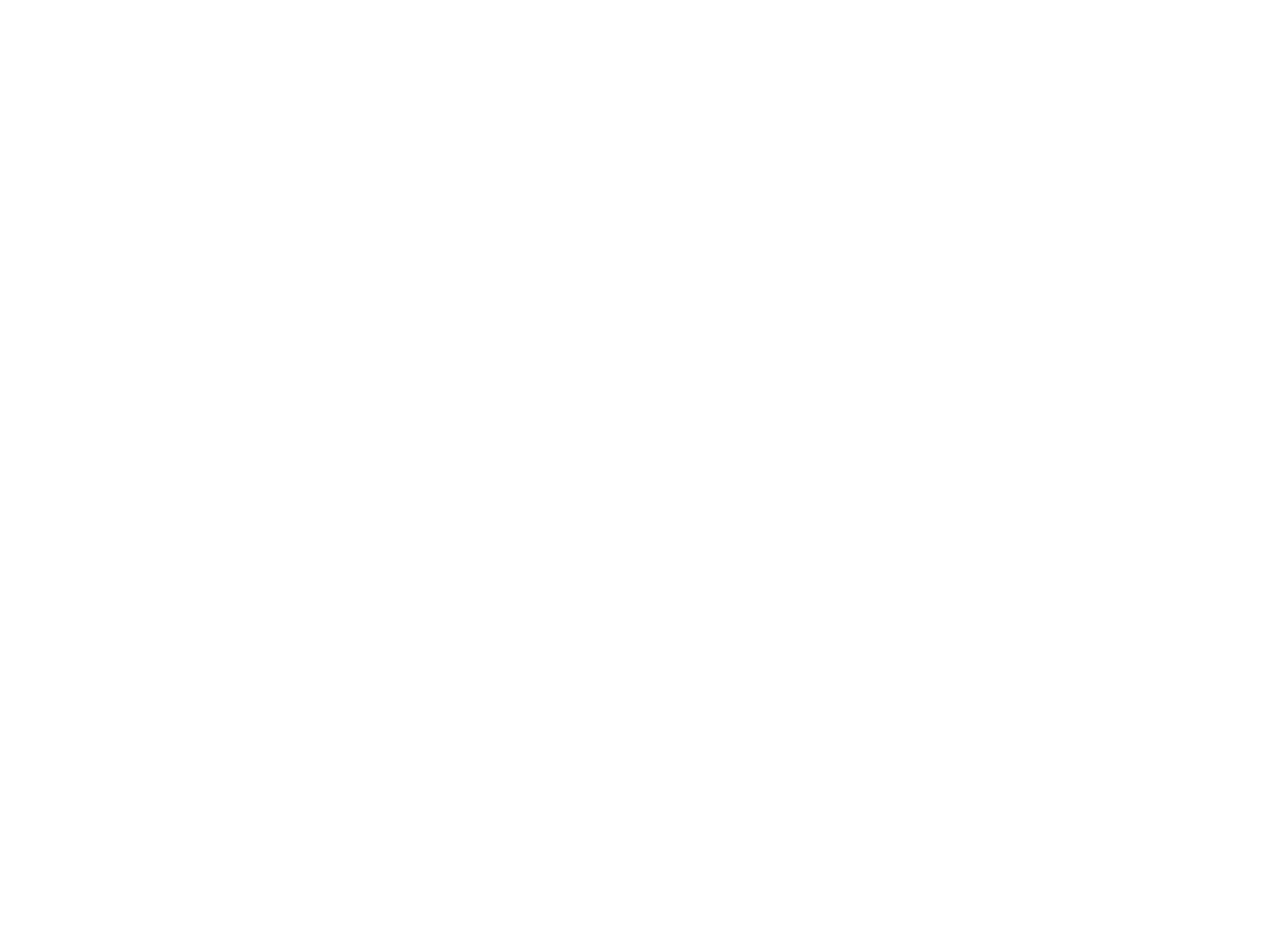
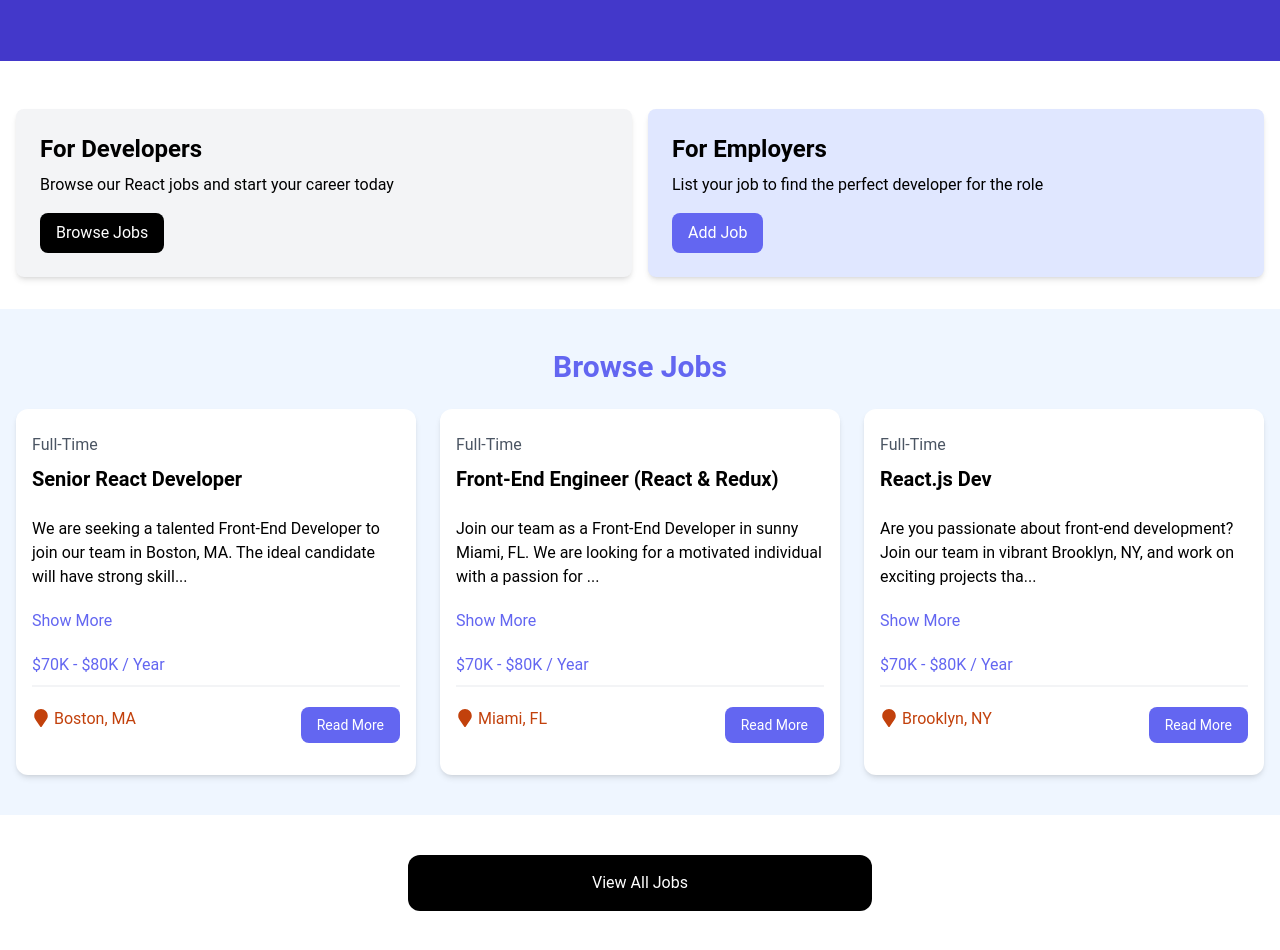
Before and after one commit to Gits-hub/react-jobs, a React (Vite) app: page / in a window 1280 px wide. Shown: the part 300-1250 px from the top of the page. Before the commit the page ends 800 px from the top, so only its background shows below. Built offline with nearby package versions, Linux system fonts and the light colour scheme.

Commit message:
chore: replace a tags with react links

```diff
--- a/src/App.jsx
+++ b/src/App.jsx
@@ -1,11 +1,15 @@
 import { Route, createBrowserRouter,  createRoutesFromElements, RouterProvider} from "react-router-dom"
+import MainLayout from "./layouts/MainLayout"
 import HomePage from "./pages/HomePage"
-import MainLayout from "./layouts/MainLayout"
+import JobsPage from "./pages/JobsPage"
+import NotFoundPage from "./pages/NotFoundPage"
 
 const router = createBrowserRouter(
   createRoutesFromElements(
     <Route path="/" element={<MainLayout />}>
-      <Route path="/home" element={<HomePage />} />,
+      <Route index element={<HomePage />} />,
+      <Route path="/jobs" element={<JobsPage />} />,
+      <Route path="*" element={<NotFoundPage />}/>
     </Route>
     // <Route path="/jobs" element={<JobListings />} />,
     // <Route path="/view-all-jobs" element={<ViewAllJobs />} />,
--- a/src/components/HomeCards.jsx
+++ b/src/components/HomeCards.jsx
@@ -1,3 +1,4 @@
+import { Link } from "react-router-dom"
 import Card from "./Card"
 
 const HomeCards = () => {
@@ -10,12 +11,11 @@
                 <p className="mt-2 mb-4">
                     Browse our React jobs and start your career today
                 </p>
-                <a
-                    href="/jobs.html"
-                    className="inline-block bg-black text-white rounded-lg px-4 py-2 hover:bg-gray-700"
-                >
+                <Link
+                    to="/jobs"
+                    className="inline-block bg-black text-white rounded-lg px-4 py-2 hover:bg-gray-700">
                     Browse Jobs
-                </a>
+                </Link>
             </Card>
 
             <Card bg="bg-indigo-100">
@@ -23,12 +23,11 @@
                 <p className="mt-2 mb-4">
                     List your job to find the perfect developer for the role
                 </p>
-                <a
-                    href="/add-job.html"
-                    className="inline-block bg-indigo-500 text-white rounded-lg px-4 py-2 hover:bg-indigo-600"
-                >
+                <Link
+                    to="/add-job"
+                    className="inline-block bg-indigo-500 text-white rounded-lg px-4 py-2 hover:bg-indigo-600">
                     Add Job
-                </a>
+                </Link>
             </Card>
         </div>
         </div>
--- a/src/components/JobListing.jsx
+++ b/src/components/JobListing.jsx
@@ -1,5 +1,6 @@
 import { useState } from "react"
 import { FaMapMarker } from "react-icons/fa"
+import { Link } from "react-router-dom"
 
 const JobListing = ({job}) => {
 
@@ -34,12 +35,12 @@
                 <FaMapMarker className="mb-1 mr-1 text-lg inline" />
                 {job.location}
             </div>
-            <a
-                href={`/jobs/${job.id}`}
+            <Link
+                to={`/jobs/${job.id}`}
                 className="h-[36px] bg-indigo-500 hover:bg-indigo-600 text-white px-4 py-2 rounded-lg text-center text-sm"
             >
                 Read More
-            </a>
+            </Link>
             </div>
         </div>
     </div>
--- a/src/components/Navbar.jsx
+++ b/src/components/Navbar.jsx
@@ -1,3 +1,4 @@
+import { Link } from 'react-router-dom';
 import logo from '../assets/images/logo.png';
 const Navbar = () => {
 
@@ -9,7 +10,7 @@
             className="flex flex-1 items-center justify-center md:items-stretch md:justify-start"
           >
             {/* Logo */}
-            <a className="flex flex-shrink-0 items-center mr-4" href="/index.html">
+            <Link to={'/'} className="flex flex-shrink-0 items-center mr-4">
               <img
                 className="h-10 w-auto"
                 src={logo}
@@ -18,24 +19,26 @@
               <span className="hidden md:block text-white text-2xl font-bold ml-2"
                 >React Jobs</span
               >
-            </a>
+            </Link>
             <div className="md:ml-auto">
               <div className="flex space-x-2">
-                <a
-                  href="/index.html"
-                  className="text-white bg-black hover:bg-gray-900 hover:text-white rounded-md px-3 py-2"
-                  >Home</a
-                >
-                <a
-                  href="/jobs.html"
-                  className="text-white hover:bg-gray-900 hover:text-white rounded-md px-3 py-2"
-                  >Jobs</a
-                >
-                <a
-                  href="/add-job.html"
-                  className="text-white hover:bg-gray-900 hover:text-white rounded-md px-3 py-2"
-                  >Add Job</a
-                >
+                <Link
+                  to="/"
+                  className="text-white bg-black hover:bg-gray-900 hover:text-white rounded-md px-3 py-2">
+                    Home
+                </Link>
+
+                <Link
+                  to="/jobs"
+                  className="text-white hover:bg-gray-900 hover:text-white rounded-md px-3 py-2">
+                    Jobs
+                  </Link>
+
+                <Link
+                  to="/add-job"
+                  className="text-white hover:bg-gray-900 hover:text-white rounded-md px-3 py-2">
+                    Add Job
+                  </Link>
               </div>
             </div>
           </div>
--- a/src/components/ViewAllJobs.jsx
+++ b/src/components/ViewAllJobs.jsx
@@ -1,11 +1,13 @@
+import { Link } from "react-router-dom"
+
 const ViewAllJobs = () => {
   return (
      <section className="m-auto max-w-lg my-10 px-6">
-        <a
-          href="jobs.html"
-          className="block bg-black text-white text-center py-4 px-6 rounded-xl hover:bg-gray-700"
-          >View All Jobs</a
-        >
+        <Link
+          to="/jobs"
+          className="block bg-black text-white text-center py-4 px-6 rounded-xl hover:bg-gray-700">
+            View All Jobs
+        </Link>
       </section>
   )
 }
--- /dev/null
+++ b/src/pages/JobsPage.jsx
@@ -0,0 +1,7 @@
+const JobsPage = () => {
+  return (
+    <div>JobsPage</div>
+  )
+}
+
+export default JobsPage
--- /dev/null
+++ b/src/pages/NotFoundPage.jsx
@@ -0,0 +1,20 @@
+import { Link } from "react-router-dom"
+import { FaExclamationTriangle } from "react-icons/fa"
+
+const NotFoundPage = () => {
+  return (
+    <section className='text-center flex flex-col justify-center items-center h-96'>
+      <FaExclamationTriangle className='text-yellow-400 text-6xl mb-4' />
+      <h1 className='text-6xl font-bold mb-4'>404 Not Found</h1>
+      <p className='text-xl mb-5'>This page does not exist</p>
+      <Link
+        to='/'
+        className='text-white bg-indigo-700 hover:bg-indigo-900 rounded-md px-3 py-2 mt-4'
+      >
+        Go Back to Home Page
+      </Link>
+    </section>
+  )
+}
+
+export default NotFoundPage
```
